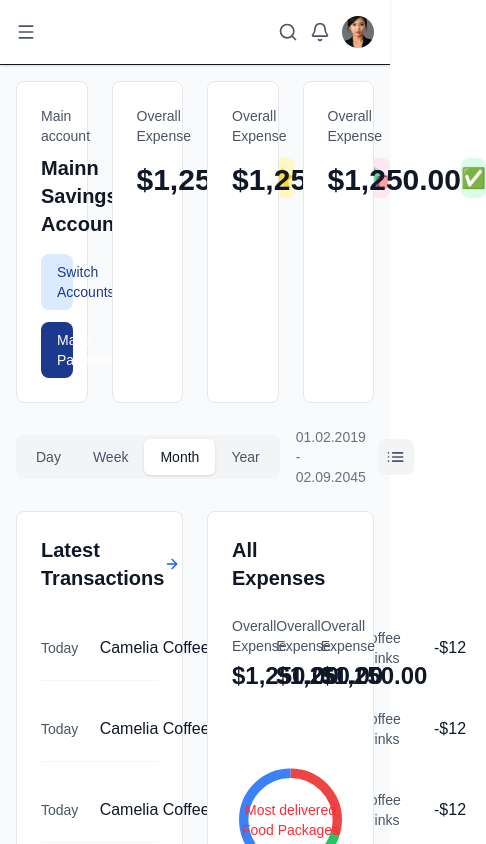
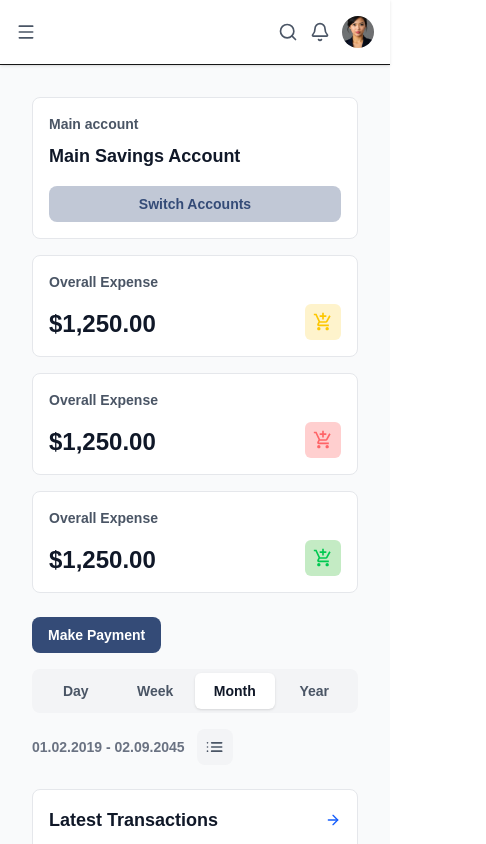
Before and after one commit to Echo-Sols-Ltd/GerayoAmahoro-webApp, a Next.js app: page /business-portal/finance in a window 390 px wide. Shown: the top 844 px of the page, 486 px wide, since content can reach past the window. Built offline with nearby package versions, Linux system fonts and the light colour scheme.

Commit message:
feat: Finalised the account page

```diff
--- a/app/business-portal/components/Navigation.tsx
+++ b/app/business-portal/components/Navigation.tsx
@@ -56,7 +56,7 @@ export default function Navigation() {
                     className={`text-medium ${
                       isActive
                         ? 'font-bold text-gray-900'
-                        : 'text-gray-600 hover:text-gray-900'
+                        : 'text-[#686868] hover:text-gray-900'
                     }`}
                   >
                     {item.name}
@@ -109,7 +109,7 @@ export default function Navigation() {
                     className={`text-medium py-2 ${
                       isActive
                         ? 'font-bold text-gray-900'
-                        : 'text-gray-600 hover:text-gray-900'
+                        : 'text-[#686868] hover:text-gray-900'
                     }`}
                   >
                     {item.name}
--- a/app/business-portal/finance/page.tsx
+++ b/app/business-portal/finance/page.tsx
@@ -2,64 +2,66 @@
 
 import { useState } from "react"
 import { ArrowRight } from "lucide-react"
+import { MdOutlineAddShoppingCart } from "react-icons/md"
 
 export default function FinancePage() {
   return (
-    <div className="space-y-6">
+    <div className="space-y-6 p-4 md:p-6">
       {/* Top Section - Account and Expense Cards */}
-      <div className="grid grid-cols-4 gap-6">
+      <div className="grid grid-cols-1 sm:grid-cols-2 lg:grid-cols-4 gap-4 md:gap-6">
         {/* Main Account */}
-        <div className="bg-white rounded-lg p-6 border border-gray-200">
-          <div className="text-sm text-gray-600 mb-2">Main account</div>
-          <h2 className="text-xl font-bold text-gray-900 mb-4">Mainn Savings Account</h2>
+        <div className="bg-white rounded-lg p-4 md:p-6 border border-gray-200">
+          <div className="text-sm font-semibold text-gray-600 mb-2">Main account</div>
+          <h2 className="text-lg md:text-xl font-semibold text-gray-900 mb-4">Main Savings Account</h2>
           <div className="space-y-3">
-            <button className="w-full px-4 py-2 bg-blue-100 text-blue-900 text-sm font-medium rounded-lg hover:bg-blue-200 transition-colors">
+            <button className="w-full px-4 py-2 bg-[#344B774D] text-[#344B77] text-sm font-semibold rounded-lg hover:bg-blue-200 transition-colors">
               Switch Accounts
-            </button>
-            <button className="w-full px-4 py-2 bg-blue-900 text-white text-sm font-medium rounded-lg hover:bg-blue-800 transition-colors">
-              Make Payment
             </button>
           </div>
         </div>
 
         {/* Expense Cards */}
-        <div className="bg-white rounded-lg p-6 border border-gray-200">
-          <div className="text-sm text-gray-600 mb-3">Overall Expense</div>
+        <div className="bg-white rounded-lg p-4 md:p-6 border border-gray-200">
+          <div className="text-sm font-semibold text-gray-600 mb-3">Overall Expense</div>
           <div className="flex items-end justify-between">
-            <div className="text-3xl font-bold text-gray-900">$1,250.00</div>
-            <div className="w-10 h-10 bg-yellow-100 rounded-lg flex items-center justify-center text-xl">⭐</div>
+            <div className="text-2xl md:text-3xl font-semibold text-gray-900">$1,250.00</div>
+         <MdOutlineAddShoppingCart className="text-4xl md:text-5xl items-center justify-center bg-[#FAC9243B] p-2 text-yellow-400 rounded-md"/>
+
           </div>
         </div>
 
-        <div className="bg-white rounded-lg p-6 border border-gray-200">
-          <div className="text-sm text-gray-600 mb-3">Overall Expense</div>
+        <div className="bg-white rounded-lg p-4 md:p-6 border border-gray-200">
+          <div className="text-sm font-semibold text-gray-600 mb-3">Overall Expense</div>
           <div className="flex items-end justify-between">
-            <div className="text-3xl font-bold text-gray-900">$1,250.00</div>
-            <div className="w-10 h-10 bg-pink-100 rounded-lg flex items-center justify-center text-xl">🛍️</div>
+            <div className="text-2xl md:text-3xl font-semibold text-gray-900">$1,250.00</div>
+            <MdOutlineAddShoppingCart className="text-4xl md:text-5xl items-center justify-center bg-[#FF2F2F3B] p-2 text-red-400 rounded-md"/>
+
           </div>
         </div>
 
-        <div className="bg-white rounded-lg p-6 border border-gray-200">
-          <div className="text-sm text-gray-600 mb-3">Overall Expense</div>
+        <div className="bg-white rounded-lg p-4 md:p-6 border border-gray-200">
+          <div className="text-sm font-semibold text-gray-600 mb-3">Overall Expense</div>
           <div className="flex items-end justify-between">
-            <div className="text-3xl font-bold text-gray-900">$1,250.00</div>
-            <div className="w-10 h-10 bg-green-100 rounded-lg flex items-center justify-center text-xl">✅</div>
+            <div className="text-2xl md:text-3xl font-semibold text-gray-900">$1,250.00</div>
+            <MdOutlineAddShoppingCart className="text-4xl md:text-5xl items-center justify-center bg-[#03A7003B] p-2 text-green-500 rounded-md"/>
           </div>
         </div>
       </div>
 
       {/* Time Period Filters */}
-      <div className="flex items-center justify-between">
-        <div></div>
-        <div className="flex items-center gap-4">
-          <div className="flex bg-gray-100 rounded-lg p-1">
-            <button className="px-4 py-2 text-sm font-medium text-gray-600 hover:text-gray-900">Day</button>
-            <button className="px-4 py-2 text-sm font-medium text-gray-600 hover:text-gray-900">Week</button>
-            <button className="px-4 py-2 text-sm font-medium bg-white text-gray-900 rounded-md shadow-sm">Month</button>
-            <button className="px-4 py-2 text-sm font-medium text-gray-600 hover:text-gray-900">Year</button>
+      <div className="flex flex-col sm:flex-row items-start sm:items-center justify-between gap-4">
+          <button className="px-4 py-2 bg-[#344B77] text-white text-sm font-semibold rounded-lg hover:bg-[#344B88] transition-colors">
+              Make Payment
+            </button>
+        <div className="flex flex-col sm:flex-row items-start sm:items-center gap-4 w-full sm:w-auto">
+          <div className="flex bg-gray-100 rounded-lg p-1 w-full sm:w-auto">
+            <button className="px-2 sm:px-4 py-2 text-sm font-semibold text-gray-600 hover:text-gray-900 flex-1 sm:flex-none">Day</button>
+            <button className="px-2 sm:px-4 py-2 text-sm font-semibold text-gray-600 hover:text-gray-900 flex-1 sm:flex-none">Week</button>
+            <button className="px-2 sm:px-4 py-2 text-sm font-semibold bg-white text-gray-900 rounded-md shadow-sm flex-1 sm:flex-none">Month</button>
+            <button className="px-2 sm:px-4 py-2 text-sm font-semibold text-gray-600 hover:text-gray-900 flex-1 sm:flex-none">Year</button>
           </div>
-          <div className="flex items-center gap-3">
-            <span className="text-sm text-gray-500">01.02.2019 - 02.09.2045</span>
+          <div className="flex items-center gap-3 w-full sm:w-auto">
+            <span className="text-sm font-semibold text-gray-500">01.02.2019 - 02.09.2045</span>
             <button className="p-2 bg-gray-100 rounded-lg hover:bg-gray-200 transition-colors">
               <svg className="w-5 h-5 text-gray-600" fill="none" viewBox="0 0 24 24" stroke="currentColor">
                 <path strokeLinecap="round" strokeLinejoin="round" strokeWidth={2} d="M8 7h12M8 12h12M8 17h12M3 7h.01M3 12h.01M3 17h.01" />
@@ -70,11 +72,11 @@ export default function FinancePage() {
       </div>
 
       {/* Bottom Section - Transactions and Expenses */}
-      <div className="grid grid-cols-2 gap-6">
+      <div className="grid grid-cols-1 lg:grid-cols-2 gap-4 md:gap-6">
         {/* Latest Transactions */}
-        <div className="bg-white rounded-lg p-6 border border-gray-200">
+        <div className="bg-white rounded-lg p-4 md:p-6 border border-gray-200">
           <div className="flex items-center justify-between mb-6">
-            <h3 className="font-bold text-xl text-gray-900">Latest Transactions</h3>
+            <h3 className="font-semibold text-lg md:text-xl text-gray-900">Latest Transactions</h3>
             <button className="flex items-center gap-2 text-blue-600 hover:text-blue-700">
               <ArrowRight className="w-4 h-4" />
             </button>
@@ -91,47 +93,47 @@ export default function FinancePage() {
               { date: "Today", merchant: "Camelia Coffee", type: "Card Payments", category: "Coffee Drinks", amount: "-$12" },
               { date: "Today", merchant: "Camelia Coffee", type: "Card Payments", category: "Coffee Drinks", amount: "-$12" }
             ].map((transaction, index) => (
-              <div key={index} className="flex items-center justify-between py-3 border-b border-gray-100 last:border-b-0">
+              <div key={index} className="flex flex-col sm:flex-row sm:items-center justify-between py-3 border-b border-gray-100 last:border-b-0 gap-2 sm:gap-0">
                 <div className="flex-1">
-                  <div className="flex items-center gap-4">
-                    <div className="text-sm text-gray-600 w-12">{transaction.date}</div>
-                    <div className="text-base text-gray-900 w-32">{transaction.merchant}</div>
-                    <div className="text-sm text-gray-600 w-28">{transaction.type}</div>
+                  <div className="flex flex-col sm:flex-row sm:items-center gap-2 sm:gap-4">
+                    <div className="text-sm font-semibold text-gray-600 sm:w-12">{transaction.date}</div>
+                    <div className="text-base font-semibold text-gray-900 sm:w-32">{transaction.merchant}</div>
+                    <div className="text-sm font-semibold text-gray-600 sm:w-28">{transaction.type}</div>
                     <div className="flex items-center gap-2">
                       <div className="w-2 h-2 bg-red-500 rounded-full"></div>
-                      <span className="text-sm text-gray-600">{transaction.category}</span>
+                      <span className="text-sm font-semibold text-gray-600">{transaction.category}</span>
                     </div>
                   </div>
                 </div>
-                <div className="text-base font-medium text-gray-900">{transaction.amount}</div>
+                <div className="text-base font-semibold text-gray-900 self-end sm:self-auto">{transaction.amount}</div>
               </div>
             ))}
           </div>
         </div>
 
         {/* All Expenses */}
-        <div className="bg-white rounded-lg p-6 border border-gray-200">
-          <h3 className="font-bold text-xl text-gray-900 mb-6">All Expenses</h3>
+        <div className="bg-white rounded-lg p-4 md:p-6 border border-gray-200">
+          <h3 className="font-semibold text-lg md:text-xl text-gray-900 mb-6">All Expenses</h3>
 
           {/* Expense Summary */}
-          <div className="grid grid-cols-3 gap-4 mb-8">
+          <div className="grid grid-cols-1 sm:grid-cols-3 gap-4 mb-8">
             <div className="text-center">
-              <div className="text-sm text-gray-600 mb-1">Overall Expense</div>
-              <div className="text-2xl font-bold text-gray-900">$1,250.00</div>
+              <div className="text-sm font-semibold text-gray-600 mb-1">Overall Expense</div>
+              <div className="text-xl md:text-2xl font-semibold text-gray-900">$1,250.00</div>
             </div>
             <div className="text-center">
-              <div className="text-sm text-gray-600 mb-1">Overall Expense</div>
-              <div className="text-2xl font-bold text-gray-900">$1,250.00</div>
+              <div className="text-sm font-semibold text-gray-600 mb-1">Overall Expense</div>
+              <div className="text-xl md:text-2xl font-semibold text-gray-900">$1,250.00</div>
             </div>
             <div className="text-center">
-              <div className="text-sm text-gray-600 mb-1">Overall Expense</div>
-              <div className="text-2xl font-bold text-gray-900">$1,250.00</div>
+              <div className="text-sm font-semibold text-gray-600 mb-1">Overall Expense</div>
+              <div className="text-xl md:text-2xl font-semibold text-gray-900">$1,250.00</div>
             </div>
           </div>
 
           {/* Pie Chart */}
           <div className="flex items-center justify-center mb-6">
-            <div className="relative w-48 h-48">
+            <div className="relative w-40 h-40 sm:w-48 sm:h-48">
               <svg className="w-full h-full transform -rotate-90" viewBox="0 0 100 100">
                 {/* Background circle */}
                 <circle
@@ -188,8 +190,8 @@ export default function FinancePage() {
                 />
               </svg>
               <div className="absolute inset-0 flex flex-col items-center justify-center">
-                <div className="text-sm text-red-500 font-medium">Most delivered</div>
-                <div className="text-sm text-red-500">Food Packages</div>
+                <div className="text-xs sm:text-sm text-red-500 font-semibold">Most delivered</div>
+                <div className="text-xs sm:text-sm text-red-500 font-semibold">Food Packages</div>
               </div>
             </div>
           </div>
@@ -198,19 +200,19 @@ export default function FinancePage() {
           <div className="space-y-3">
             <div className="flex items-center gap-3">
               <div className="w-3 h-3 bg-red-500 rounded-full"></div>
-              <span className="text-sm text-gray-700">Food Packages</span>
+              <span className="text-sm font-semibold text-gray-700">Food Packages</span>
             </div>
             <div className="flex items-center gap-3">
               <div className="w-3 h-3 bg-yellow-500 rounded-full"></div>
-              <span className="text-sm text-gray-700">Food Packages</span>
+              <span className="text-sm font-semibold text-gray-700">Food Packages</span>
             </div>
             <div className="flex items-center gap-3">
               <div className="w-3 h-3 bg-green-500 rounded-full"></div>
-              <span className="text-sm text-gray-700">Food Packages</span>
+              <span className="text-sm font-semibold text-gray-700">Food Packages</span>
             </div>
             <div className="flex items-center gap-3">
               <div className="w-3 h-3 bg-blue-500 rounded-full"></div>
-              <span className="text-sm text-gray-700">Food Packages</span>
+              <span className="text-sm font-semibold text-gray-700">Food Packages</span>
             </div>
           </div>
         </div>
```
Also changed, not shown: app/business-portal/account/page.tsx (+9 -7 lines), app/business-portal/components/NotificationSettings.tsx (+55 -41 lines), app/business-portal/components/SettingsForm.tsx (+17 -15 lines), app/business-portal/tracking/page.tsx (+4 -4 lines).
